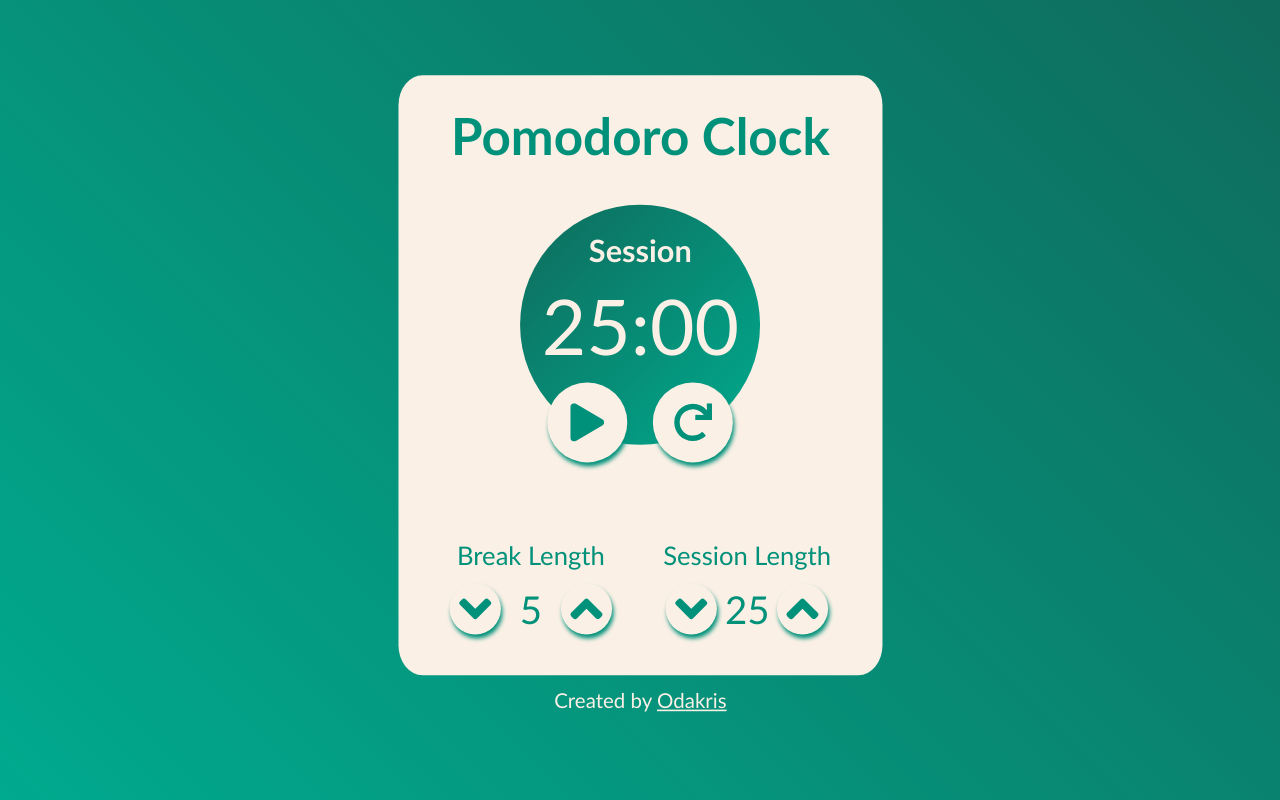
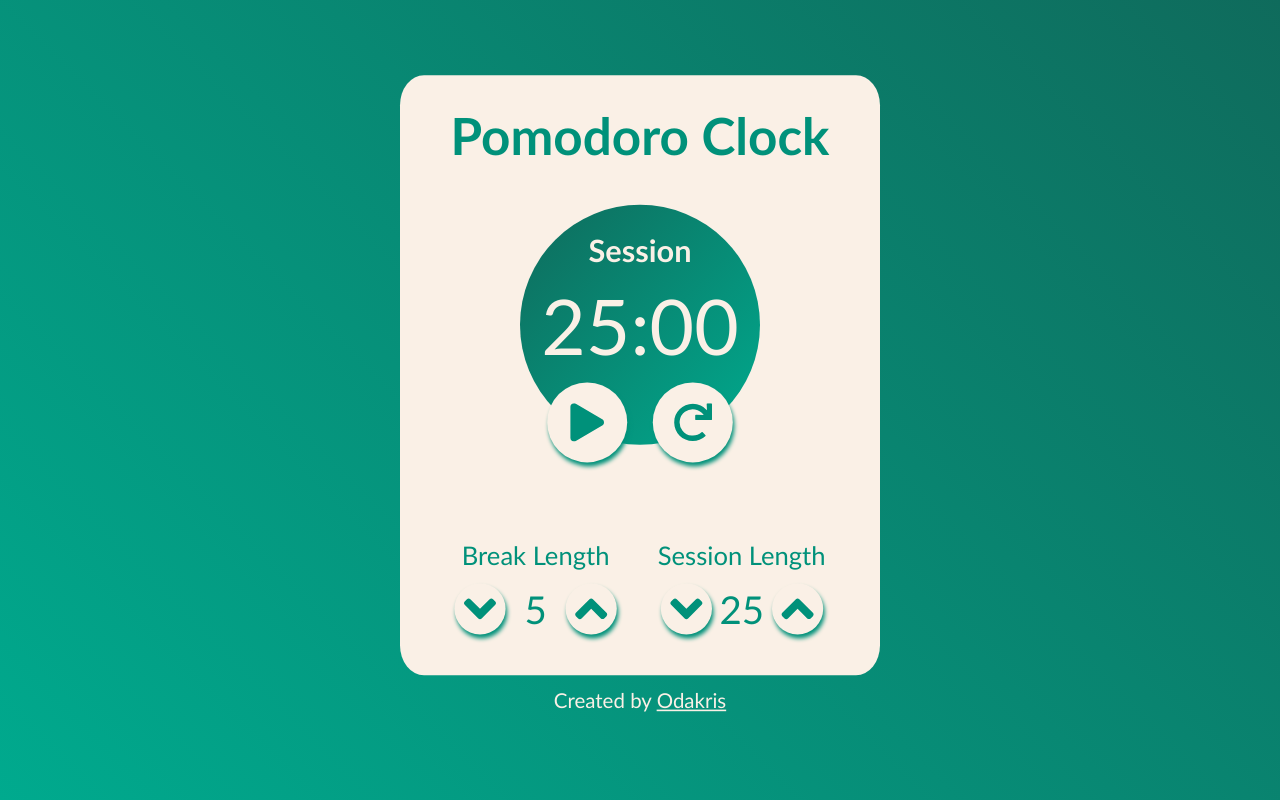
Before and after one commit to odakris/pomodoro-timer, a React app: page / in a window 1280 px wide. Built offline with nearby package versions, Linux system fonts and the light colour scheme.

Commit message:
Update margin for .session

```diff
--- a/src/index.scss
+++ b/src/index.scss
@@ -11,6 +11,7 @@
   padding: 0;
   font-family: "Gill Sans", "Gill Sans MT", Calibri, "Trebuchet MS", sans-serif;
   font-size: 2rem;
+  // border: 1px solid black;
 }
 
 .flex-center {
@@ -117,7 +118,7 @@ body {
         .break,
         .session {
           display: inline-block;
-          margin: 0 1rem;
+          margin: 0 0.8rem;
 
           #break-label,
           #session-label {
```
